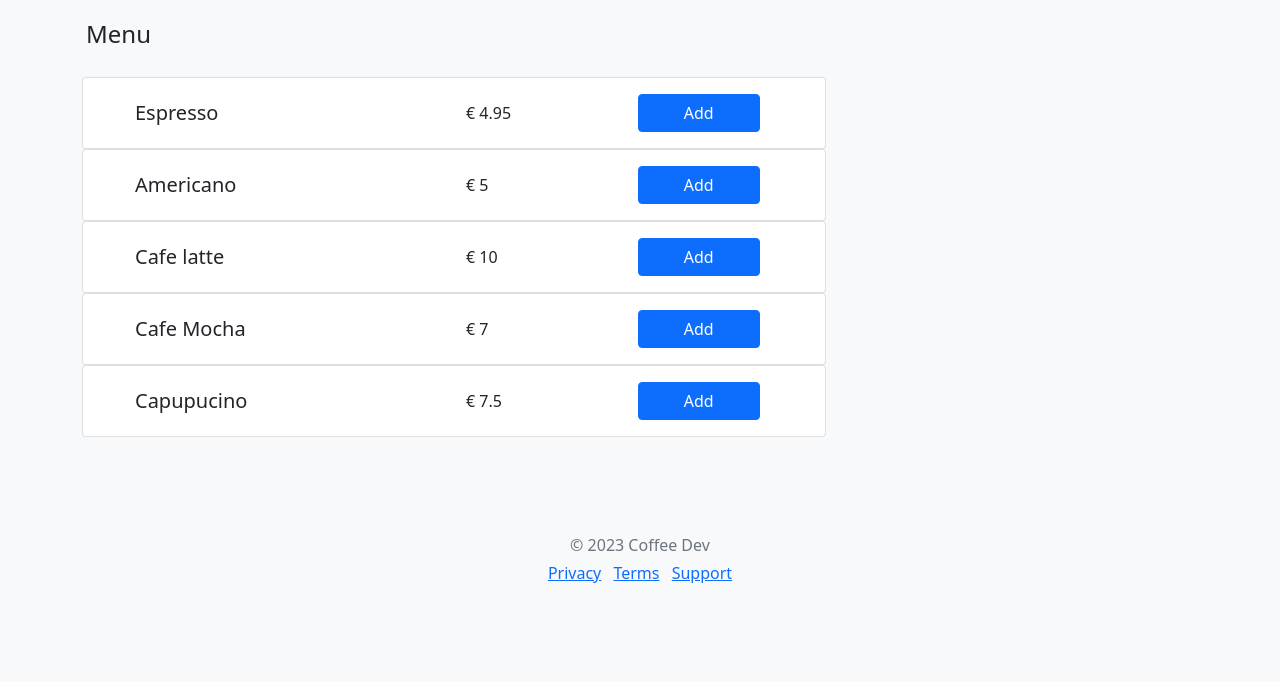
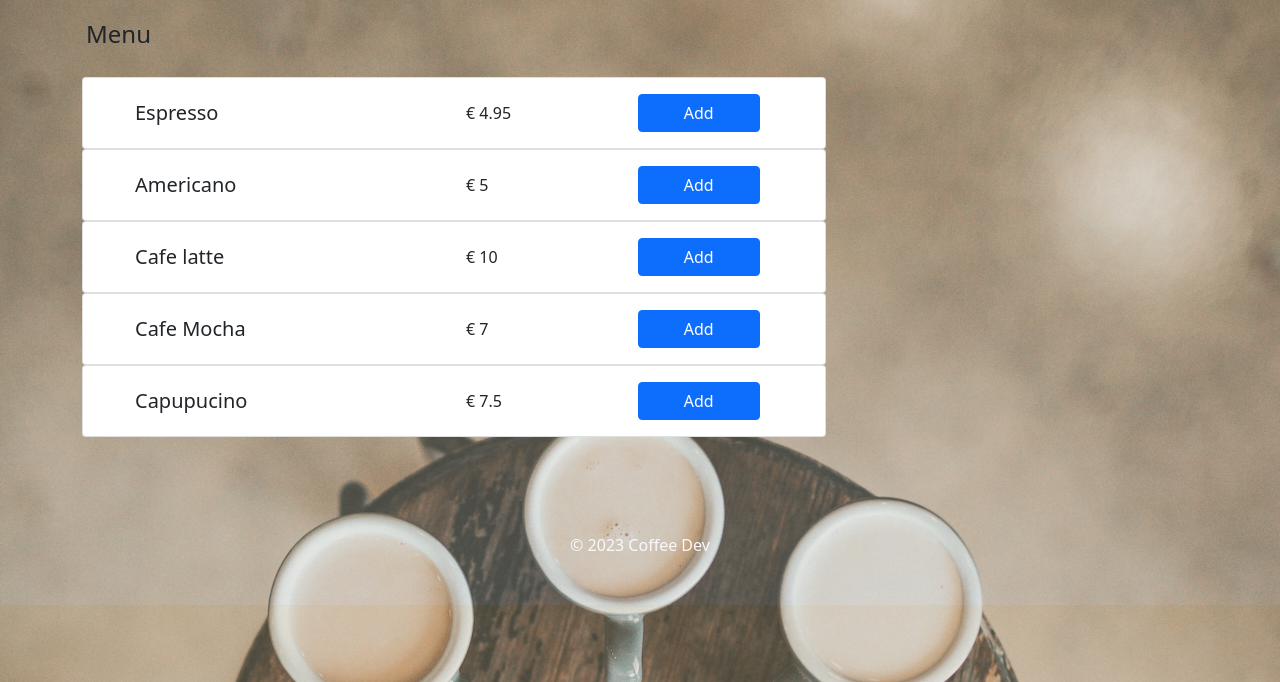
Before and after one commit to peiyi-c/myCafe_POS, a plain HTML site: page index.html in a window 1280 px wide. Shown: the part 118-800 px from the top of the page. Drawn offline with nearby package versions, Linux system fonts and the light colour scheme.

Commit message:
add favi and background image

```diff
--- a/index.html
+++ b/index.html
@@ -8,6 +8,7 @@
   <title>my Café POS</title>
   <!-- CSS -->
   <link rel="stylesheet" href="./style.css">
+  <link rel="shortcut icon" href="./images/icons8-coffee-96.png" type="image/x-icon">
   <!-- Bootstrap CSS -->
   <link href="https://cdn.jsdelivr.net/npm/bootstrap@5.1.3/dist/css/bootstrap.min.css" rel="stylesheet"
     integrity="sha384-1BmE4kWBq78iYhFldvKuhfTAU6auU8tT94WrHftjDbrCEXSU1oBoqyl2QvZ6jIW3" crossorigin="anonymous">
@@ -78,12 +79,7 @@
   </main>
 
   <footer class="my-5 pt-5 text-muted text-center text-small">
-    <p class="mb-1">© 2023 Coffee Dev</p>
-    <ul class="list-inline">
-      <li class="list-inline-item"><a href="#">Privacy</a></li>
-      <li class="list-inline-item"><a href="#">Terms</a></li>
-      <li class="list-inline-item"><a href="#">Support</a></li>
-    </ul>
+    <p class="mb-1 text-light">© 2023 Coffee Dev</p>
   </footer>
   <script src="./index.js" type="text/javascript"></script>
 </body>
--- a/style.css
+++ b/style.css
@@ -0,0 +1,4 @@
+body {
+  background: linear-gradient(0deg, rgba(230, 224, 207, 0.3), rgba(233, 207, 166, 0.3)), url(./images/backgroundImage.jpeg);
+  background-size: cover;
+}
```
Also changed, not shown: images/icons8-coffee-96.png (added).
